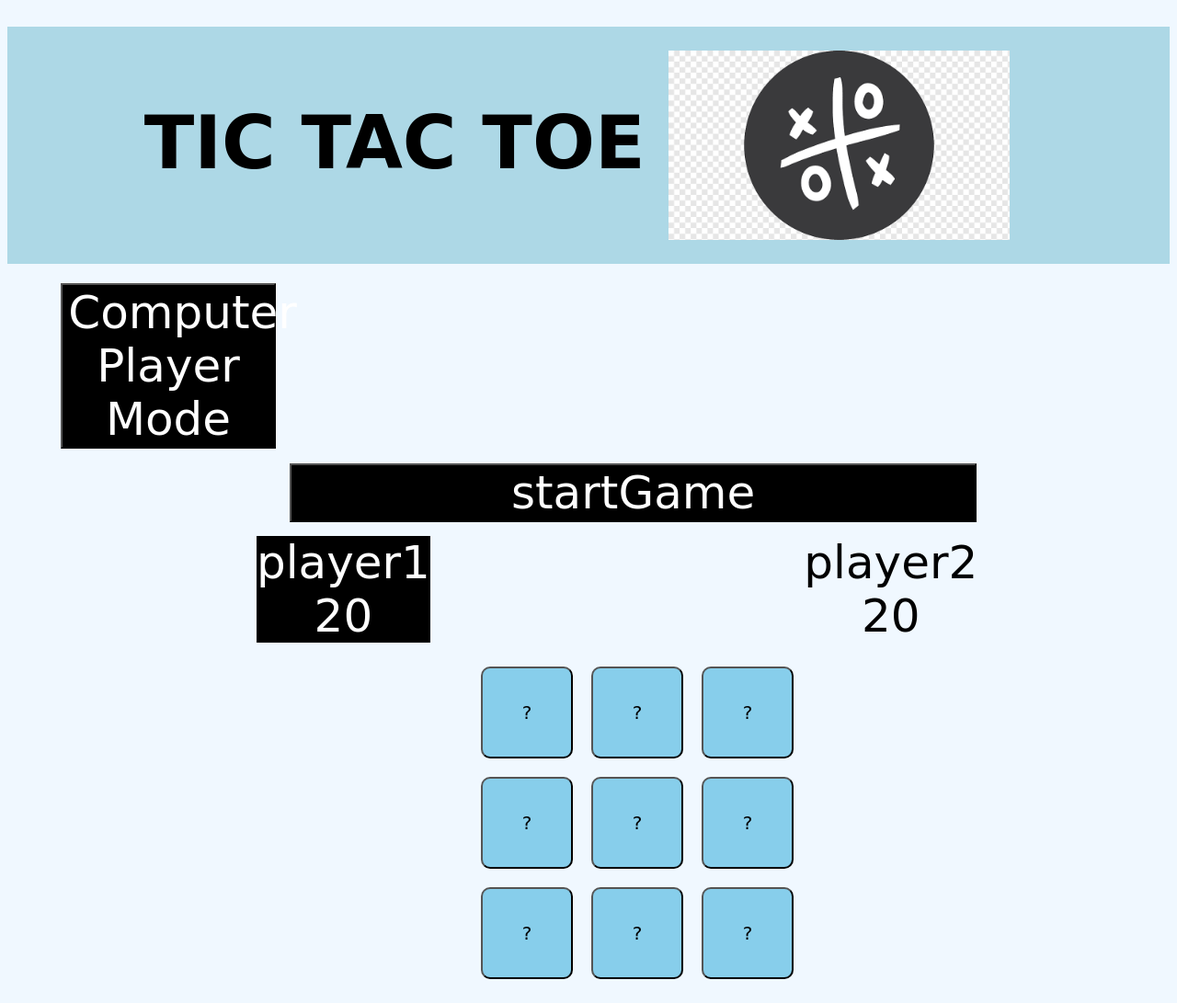
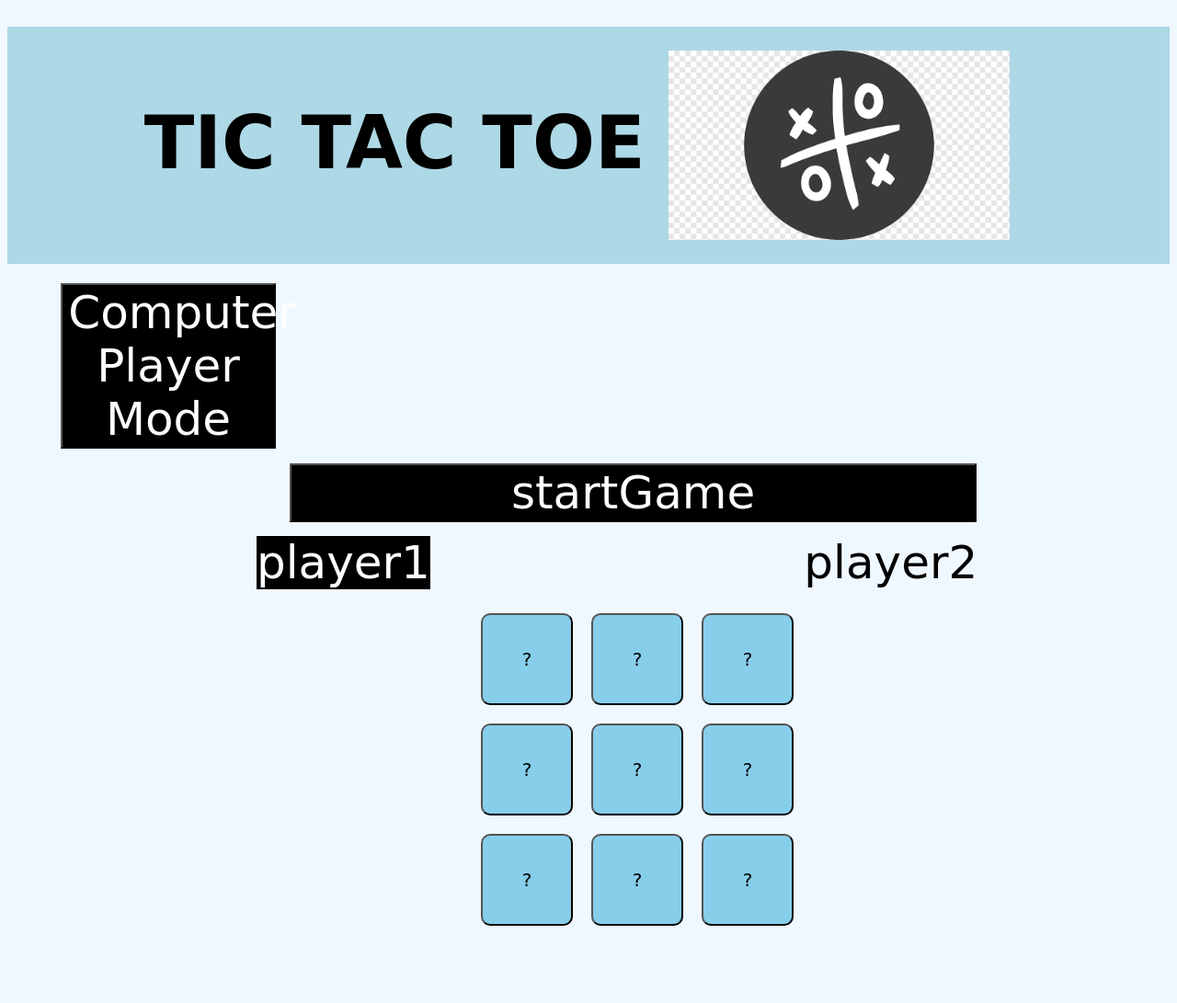
Before and after one commit to bethl2224/tic-tac-toe, a plain HTML site: page index.html in a window 1280 px wide. Shown: the whole page at 92% size. After the commit the page ends 1033 px from the top, so only its background shows below. Drawn offline with nearby package versions, Linux system fonts and the light colour scheme; a web font is replaced by a local one.

Commit message:
change to index.html

```diff
--- a/index.html
+++ b/index.html
@@ -26,14 +26,15 @@
     <div class = "players">
     <section class = "player1">
     <div class = "p1">player1
-    <div class = "p1-score">20</div>
+    <!--implement multi-round tic tac toe possibly-->
+    <div class = "p1-score"></div>
     </div>
     </section>
 
 
     <section class = "player2">
     <div class = "p2">player2
-    <div class = p2-score>20</div>
+    <div class = p2-score></div>
     </div>
     </section>
     </div>
```
